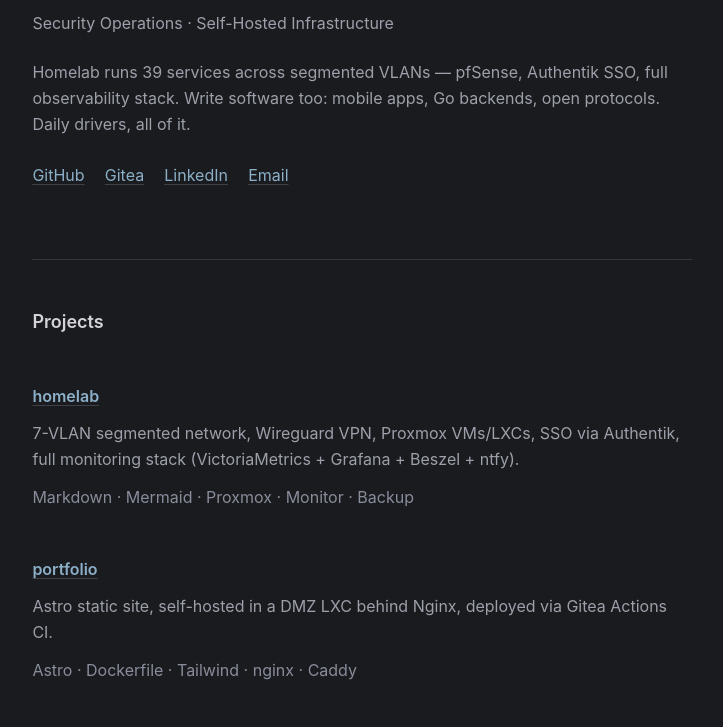
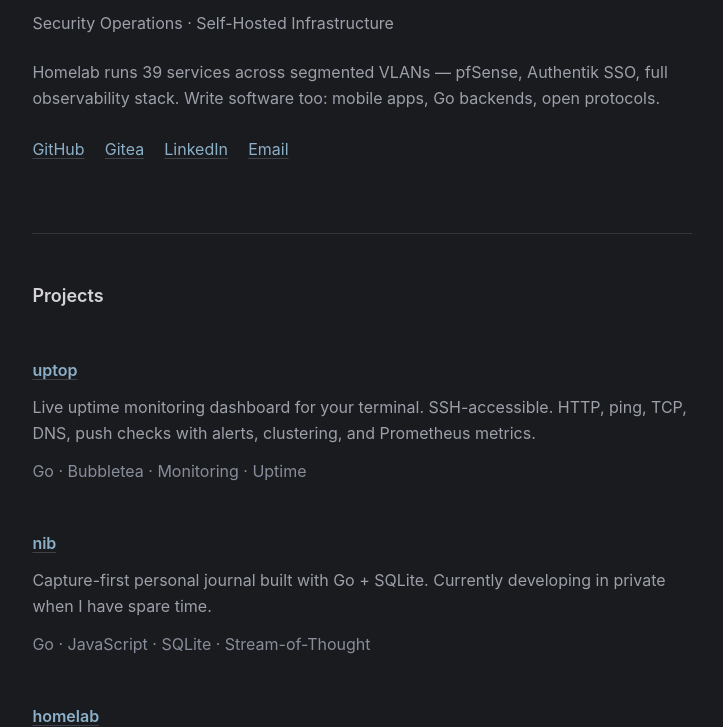
Before and after one commit to lerko96/lerko96.github.io, an Astro site: page / in a window 1280 px wide. Shown: the part 148-875 px from the top of the page, without its empty margins (278-1001 px from the left). Built offline with nearby package versions, Linux system fonts and the light colour scheme; Astro itself is replaced by a stand-in of ours.

Commit message:
feat(content): add uptop, reorder projects, archive open-pact, fix VLAN count
Add uptop (uptime monitoring TUI) as featured project. Reorder nib
above homelab, update nib stack and URL. Move open-pact to archive.
Update portfolio description (Nginx → Caddy). Fix VLAN count 8 → 7.
Trim Hero bio.

```diff
--- a/src/components/Hero.astro
+++ b/src/components/Hero.astro
@@ -11,7 +11,7 @@ import { services } from "@/data/services";
   <p class="text-[var(--color-text-label)] leading-relaxed mb-1lh">
     Homelab runs {services.length} services across segmented VLANs — pfSense, Authentik SSO,
     full observability stack. Write software too: mobile apps, Go backends, open
-    protocols. Daily drivers, all of it.
+    protocols.
   </p>
 
   <nav class="flex flex-wrap items-center gap-x-2ch gap-y-half-lh text-[var(--color-text-label)]">
--- a/src/data/projects.ts
+++ b/src/data/projects.ts
@@ -14,6 +14,25 @@ export type Project = {
 export const projects: Project[] = [
   // --- Featured ---
   {
+    slug: "uptop",
+    title: "uptop",
+    description: "Live uptime monitoring dashboard for your terminal. SSH-accessible. HTTP, ping, TCP, DNS, push checks with alerts, clustering, and Prometheus metrics.",
+    tags: ["Go", "Bubbletea", "Monitoring", "Uptime"],
+    githubUrl: "https://github.com/lerkolabs/uptop",
+    tier: "featured",
+    year: 2026,
+  },
+  {
+    slug: "nib",
+    title: "nib",
+    description:
+      "Capture-first personal journal built with Go + SQLite.  Currently developing in private when I have spare time.",
+    tags: ["Go", "JavaScript", "SQLite", "Stream-of-Thought"],
+    githubUrl: "https://gitea.lerkolabs.com/lerko/nib-v1",
+    tier: "featured",
+    year: 2026,
+  },
+  {
     slug: "homelab",
     title: "homelab",
     description:
@@ -27,33 +46,22 @@ export const projects: Project[] = [
     slug: "portfolio",
     title: "portfolio",
     description:
-      "Astro static site, self-hosted in a DMZ LXC behind Nginx, deployed via Gitea Actions CI.",
-    tags: ["Astro", "Dockerfile", "Tailwind", "nginx", "Caddy"],
+      "Astro static site, self-hosted in a DMZ LXC behind Caddy, deployed via Gitea Actions CI.",
+    tags: ["Astro", "Typescript", "Dockerfile", "Caddy"],
     githubUrl: "https://gitea.lerkolabs.com/lerko/portfolio",
     tier: "featured",
     year: 2021,
   },
-  {
-    slug: "nib",
-    title: "nib",
-    description:
-      "Capture-first personal journal built with Go + React + SQLite.  Currently developing in private when I have spare time.",
-    tags: ["Go", "React", "SQLite", "Journal", "Stream-of-Thought"],
-    githubUrl: "https://github.com/lerko96/nib",
-    tier: "featured",
-    year: 2026,
-  },
+  // --- Archive ---
   {
     slug: "open-pact",
     title: "open-pact",
-    description:
-      "Open protocol for AI agent identity, delegation, and portable memory. Ed25519 keypair identity, signed delegation warrants, portable signed memory facts. No central registry.",
+    description: "Open protocol for AI agent identity, delegation, and portable memory. Ed25519 keypair identity, signed delegation",
     tags: ["TypeScript", "Ed25519", "DID", "npm", "CC0"],
     githubUrl: "https://github.com/lerko96/open-pact",
-    tier: "featured",
+    tier: "archive",
     year: 2026,
   },
-  // --- Archive ---
   {
     slug: "helm",
     title: "helm",
--- a/src/pages/index.astro
+++ b/src/pages/index.astro
@@ -12,7 +12,7 @@ import { services, categoryOrder, categoryLabels } from "@/data/services";
 const glanceStats = [
   { label: "Hypervisor", value: "Proxmox VE" },
   { label: "Firewall", value: "pfSense (Netgate 1100)" },
-  { label: "Network", value: "8 VLANs, default deny, managed switching" },
+  { label: "Network", value: "7 VLANs, default deny, managed switching" },
   { label: "Services", value: `${services.length} self-hosted across ${categoryOrder.length} categories` },
 ];
 ---
```
